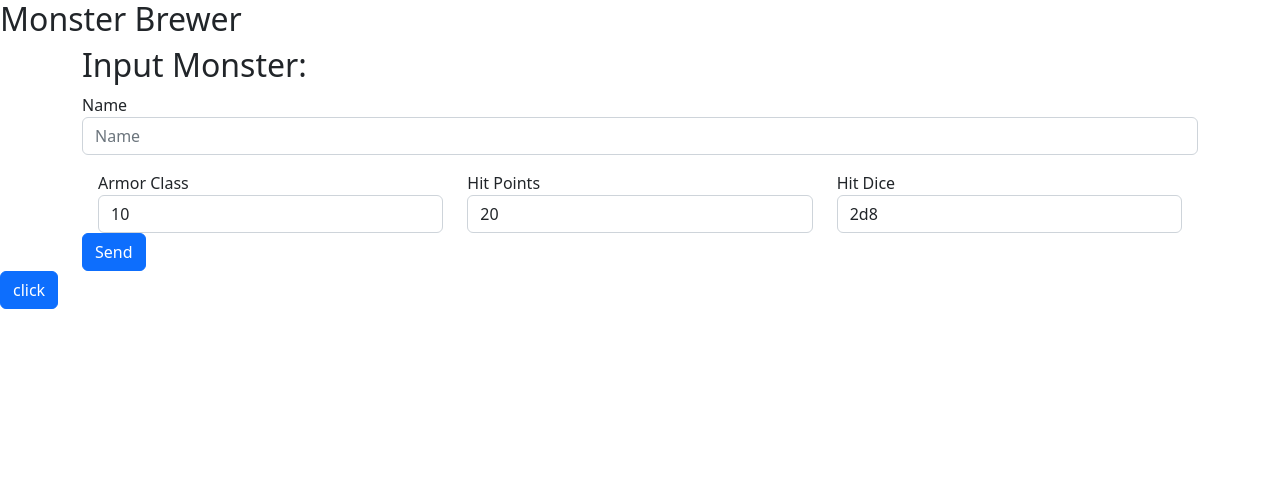
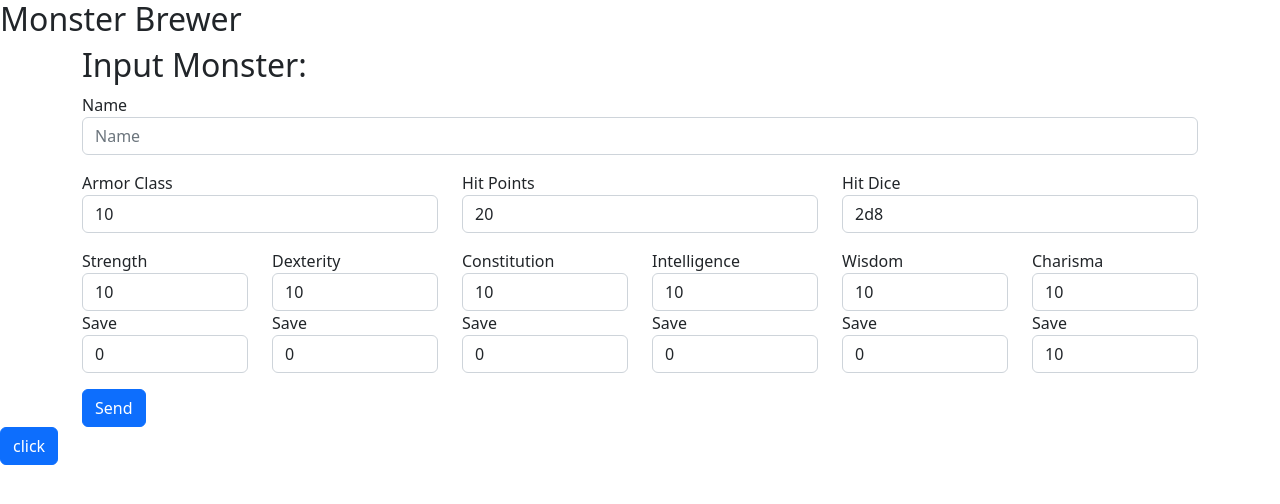
Before and after one commit to sbrevolution5/monsterBrewer, an Angular app in the folder brewer-ui/: page / in a window 1280 px wide. Shown: the top 504 px of the page. Built offline with nearby package versions, Linux system fonts and the light colour scheme.

Commit message:
add stats, saves

```diff
--- a/brewer-ui/src/app/monster-form/monster-form.component.html
+++ b/brewer-ui/src/app/monster-form/monster-form.component.html
@@ -6,7 +6,7 @@
         <input id="name" name="name" class="form-control" placeholder="Name" [(ngModel)]="monsterData.name" required #nameField="ngModel" [class.field-error]="form.submitted && nameField.invalid"/>
         <div [hidden]="nameField.valid || !form.submitted" class=" mt-1 alert alert-danger">Enter a name</div>
       </div>
-      <div class="mx-3">
+      <div class="my-3">
         <div class="row">
             <div class="col">
                 <label for="ac">Armor Class</label>
@@ -22,6 +22,46 @@
             </div>
         </div>
       </div>
+      <div class="my-3">
+        <div class="row">
+            <div class="col">
+                <label for="str">Strength</label>
+                <input type="number" name="str" placeholder="10" class="form-control" [(ngModel)]="monsterData.strength">
+                <label for="strSave">Save</label>
+                <input type="number" name="strSave" placeholder="+0" class="form-control" [(ngModel)]="monsterData.strengthSave">
+            </div>
+            <div class="col">
+                <label for="dex">Dexterity</label>
+                <input type="number" name="dex" placeholder="10" class="form-control" [(ngModel)]="monsterData.dexterity">
+                <label for="dexSave">Save</label>
+                <input type="number" name="dexSave" placeholder="+0" class="form-control" [(ngModel)]="monsterData.dexteritySave">
+            </div>
+            <div class="col">
+                <label for="con">Constitution</label>
+                <input type="number" name="con" placeholder="10" class="form-control" [(ngModel)]="monsterData.constitution">
+                <label for="conSave">Save</label>
+                <input type="number" name="conSave" placeholder="+0" class="form-control" [(ngModel)]="monsterData.constitutionSave">
+            </div>
+            <div class="col">
+                <label for="int">Intelligence</label>
+                <input type="number" name="int" class="form-control" [(ngModel)]="monsterData.intelligence">
+                <label for="intSave">Save</label>
+                <input type="number" name="intSave" class="form-control" [(ngModel)]="monsterData.intelligenceSave">
+            </div>
+            <div class="col">
+                <label for="wis">Wisdom</label>
+                <input type="number" name="wis" placeholder="10" class="form-control" [(ngModel)]="monsterData.wisdom">
+                <label for="wisSave">Save</label>
+                <input type="number" name="wisSave" placeholder="+0" class="form-control" [(ngModel)]="monsterData.wisdomSave">
+            </div>
+            <div class="col">
+                <label for="cha">Charisma</label>
+                <input type="number" name="cha" placeholder="10" class="form-control" [(ngModel)]="monsterData.charisma">
+                <label for="chaSave">Save</label>
+                <input type="number" name="chaSave" placeholder="+0" class="form-control" [(ngModel)]="monsterData.charisma">
+            </div>
+        </div>
+      </div>
       <div [hidden]="!postError" class="alert alert-danger mx-1">{{postErrorMessage}}</div>
       <button class="btn btn-primary">Send</button>
     </form>
```
